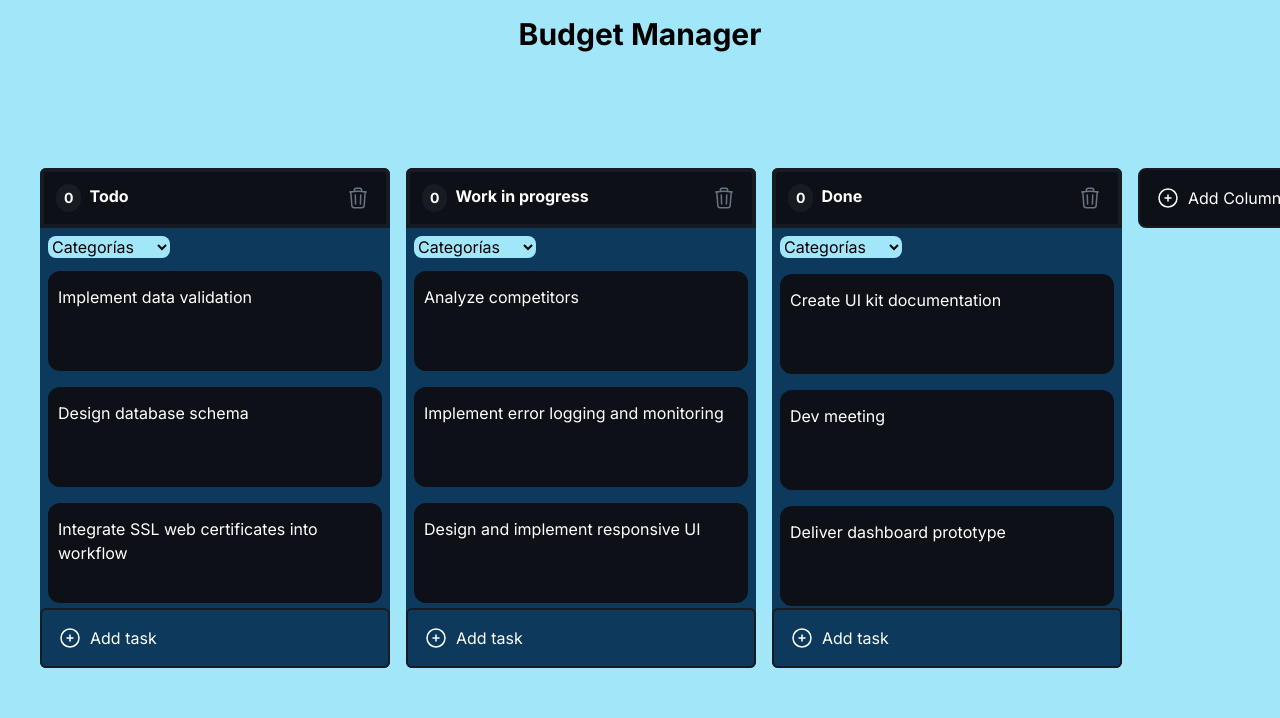
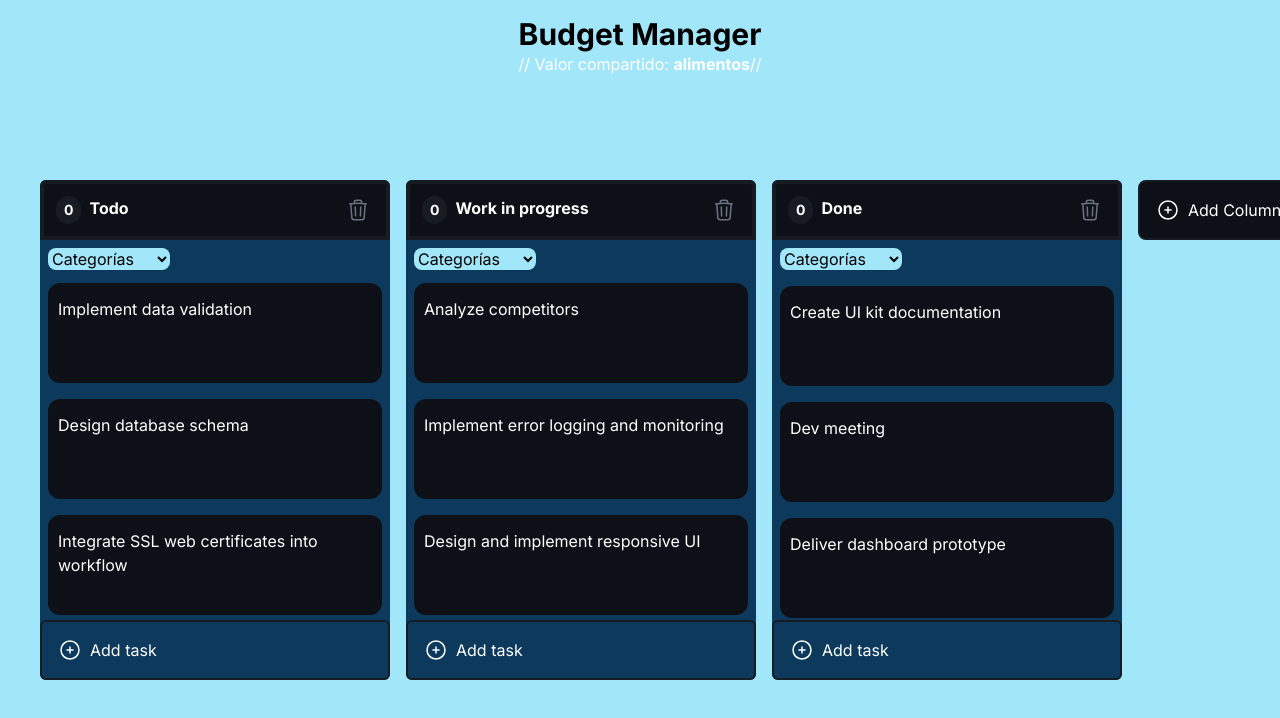
Before and after one commit to IngridC10/budget_manager, a Next.js app: page /board in a window 1280 px wide. Shown: the top 718 px of the page. Built offline with nearby package versions, Linux system fonts and the light colour scheme.

Commit message:
create use context data

```diff
--- a/app/board/components/KanbanBoardComponent.tsx
+++ b/app/board/components/KanbanBoardComponent.tsx
@@ -1,6 +1,6 @@
 "use client";
 import PlusIcon from "@/public/assets/icons/PlusIcon";
-import { use, useEffect, useMemo, useState } from "react";
+import { use, useContext, useEffect, useMemo, useState } from "react";
 import { Column, Task } from "../domain/models";
 import { Id } from "@/types/domain";
 import ColumnContainer from "./ColumnContainerComponent";
@@ -17,6 +17,7 @@ import {
 import { SortableContext, arrayMove } from "@dnd-kit/sortable";
 import { createPortal } from "react-dom";
 import TaskCard from "./TaskCardComponent";
+import { CategoryContext } from "@/data/CategoryContext";
 
 const defaultCols: Column[] = [
   {
@@ -103,6 +104,8 @@ const defaultTasks: Task[] = [
 ];
 
 function KanbanBoard() {
+  const { categories } = useContext(CategoryContext);
+
   const [columns, setColumns] = useState<Column[]>(defaultCols);
   const columnsId = useMemo(() => columns.map((col) => col.id), [columns]);
 
@@ -131,6 +134,12 @@ function KanbanBoard() {
       <h1 className="flex font-bold  items-center text-black text-3xl">
         Budget Manager
       </h1>
+
+      <h2>
+        // Valor compartido: <strong>{categories.categoria}</strong>
+        //{" "}
+      </h2>
+
       <DndContext
         sensors={sensors}
         onDragStart={onDragStart}
--- a/app/board/components/TaskCardComponent.tsx
+++ b/app/board/components/TaskCardComponent.tsx
@@ -131,7 +131,7 @@ function TaskCard({ task, deleteTask, updateTask }: Props) {
         </p>
 
         {mouseIsOver && (
-          <div className="absolute flex flex-row gap-4 p-2 -translate-y-1/2 rounded stroke-white right-4 top-1/2 bg-columnBackgroundColor opacity-60 hover:opacity-100">
+          <div className="absolute flex flex-row gap-4 p-6 -translate-y-1/2 rounded stroke-white right-4 top-1/2  ">
             <button onClick={handleEditClick}>
               <FontAwesomeIcon icon={faEdit} />
             </button>
--- a/app/board/page.tsx
+++ b/app/board/page.tsx
@@ -1,12 +1,19 @@
+"use client";
+
+import React, { useState } from "react";
+import { CategoryContext } from "@/data/CategoryContext";
 import dynamic from "next/dynamic";
 
 const KanbanBoard = dynamic(() => import("./components/KanbanBoardComponent"), {
   ssr: false,
 });
+
 export default function BoardPage() {
+  const [categories, setCategories] = useState({ categoria: "alimentos" });
+
   return (
-    <>
+    <CategoryContext.Provider value={{ categories, setCategories }}>
       <KanbanBoard />
-    </>
+    </CategoryContext.Provider>
   );
 }
--- /dev/null
+++ b/data/CategoryContext.tsx
@@ -0,0 +1,17 @@
+"use client";
+
+import { createContext, Dispatch, SetStateAction } from "react";
+
+type CategoryState = {
+  categoria: string;
+};
+
+type CategoryContextType = {
+  categories: CategoryState;
+  setCategories: Dispatch<SetStateAction<CategoryState>>;
+};
+
+export const CategoryContext = createContext<CategoryContextType>({
+  categories: { categoria: "alimentos" },
+  setCategories: () => {},
+});
```
Also changed, not shown: app/board/domain/models.tsx (+11 -0 lines).
